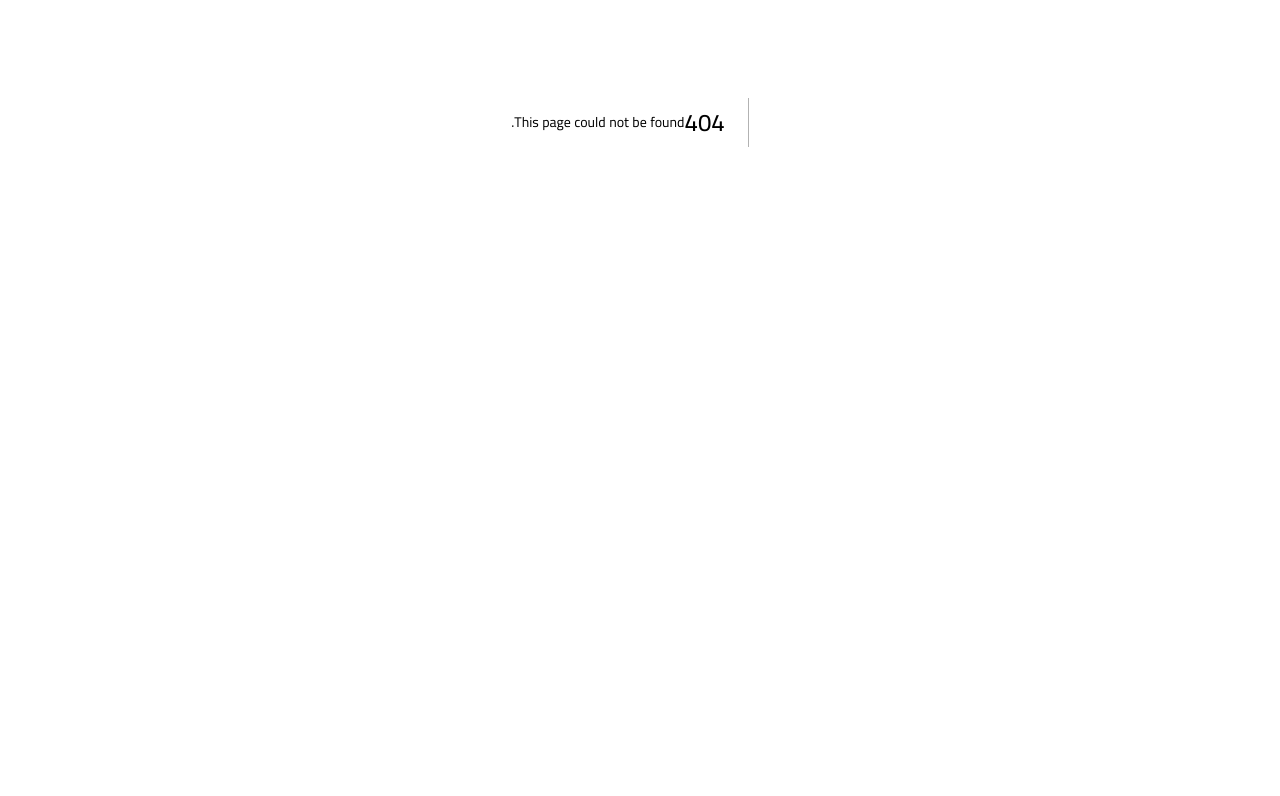
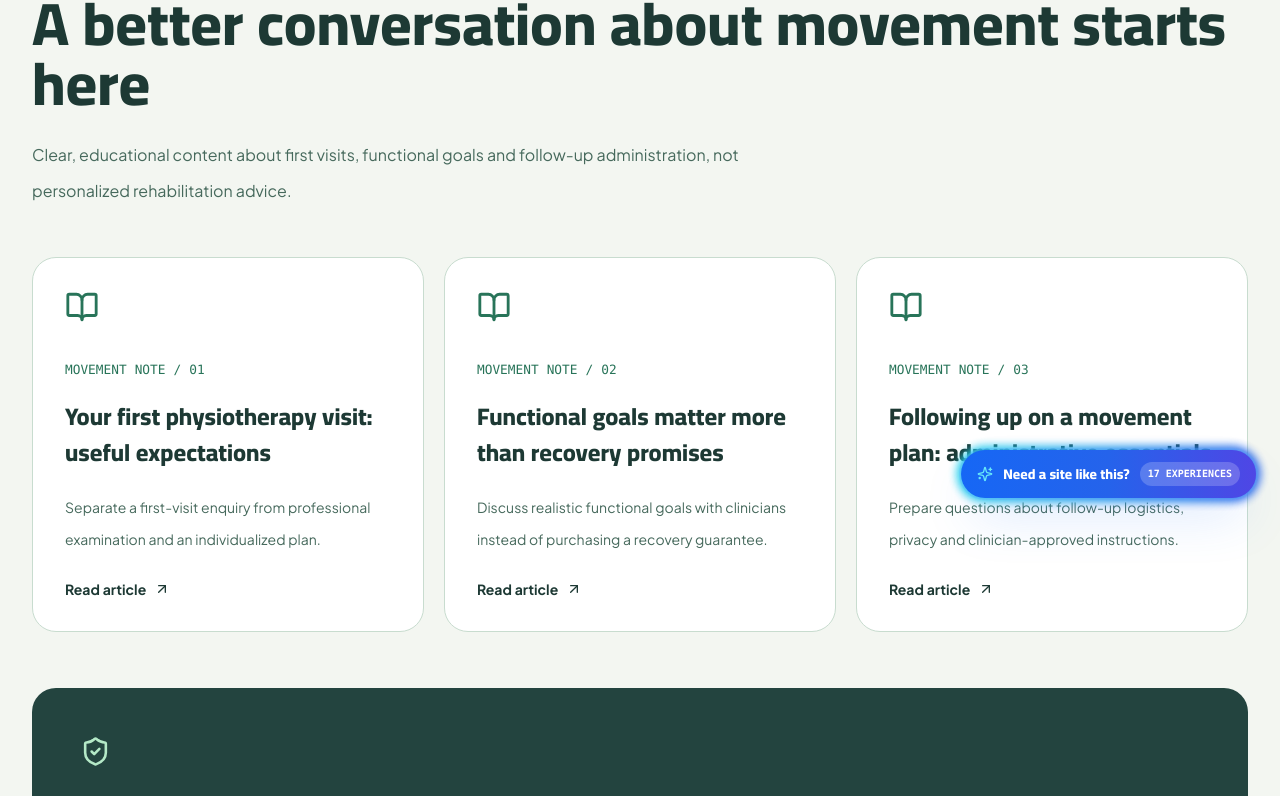
Before and after one commit to mykholy/mavvix_demos, a Next.js app: page /en/preview/physiotherapy/journal in a window 1280 px wide. Before the commit this address had no page. Shown: the part 278-1074 px from the top of the page. Before the commit the page ends 800 px from the top, so only its background shows below. Built offline with nearby package versions, Linux system fonts and the light colour scheme; a web font is replaced by a local one.

Commit message:
feat(motion-lab): authored journal/page.tsx informational clinic path

```diff
--- /dev/null
+++ b/src/app/[locale]/preview/physiotherapy/journal/page.tsx
@@ -0,0 +1,10 @@
+import Link from 'next/link';
+import type { Locale } from '@/lib/i18n/config';
+import { MOTION,motionPath,motionText } from '@/lib/verticals/physiotherapy/data';
+import { ArrowUpRight,BookOpen,ShieldCheck } from 'lucide-react';
+export default function MotionJournal({params:{locale}}:{params:{locale:Locale}}){
+ const ar=locale==='ar';return <div className="max-w-7xl mx-auto px-5 sm:px-8 py-20 sm:py-28"><p className="text-[#287459] text-xs tracking-widest font-bold">MOTION LAB / FIELD JOURNAL</p><h1 className="motion-display text-4xl sm:text-6xl font-black mt-5">{ar?'فهم التقييم والحركة قبل التواصل':'A better conversation about movement starts here'}</h1><p className="leading-9 text-[#46695C] max-w-3xl mt-6">{ar?'محتوى توضيحي عن الزيارة الأولى وفكرة الأهداف الوظيفية والمتابعة من غير نصائح أو تمارين شخصية.':'Clear, educational content about first visits, functional goals and follow-up administration, not personalized rehabilitation advice.'}</p>
+ <div className="grid lg:grid-cols-3 gap-5 mt-12">{MOTION.articles.map((a,i)=><Link key={a.slug} href={motionPath(locale,'journal/'+a.slug)} className="bg-white border border-[#C8DCCF] rounded-3xl p-8 min-h-[340px] flex flex-col hover:bg-[#E5F1E9]"><BookOpen size={34} className="text-[#287459]"/><small className="text-[#287459] font-mono mt-9">MOVEMENT NOTE / 0{i+1}</small><h2 className="font-extrabold text-2xl mt-5 leading-9">{motionText(a.title,locale)}</h2><p className="text-[#46695C] text-sm leading-8 mt-5">{motionText(a.summary,locale)}</p><span className="mt-auto pt-6 flex gap-2 items-center font-bold text-sm">{ar?'اقرأ التفاصيل':'Read article'}<ArrowUpRight size={16}/></span></Link>)}</div>
+ <section className="mt-14 bg-[#23443F] p-8 sm:p-12 rounded-3xl text-white"><ShieldCheck size={31} className="text-[#B4E9C7]"/><h2 className="motion-display text-3xl sm:text-4xl font-black mt-6">{ar?'المحتوى العام لا يحدد حالتك':'General content cannot decide personal care'}</h2><p className="text-[#D6EDE0] leading-9 text-sm mt-5">{ar?'لا تستخدم الموقع لتشخيص نفسك أو تحديد عدد الجلسات. المشغل الطبي الحقيقي فقط يمكنه مراجعة الحالة وملاءمة الخطة.':'Use a licensed professional for assessment; an online portfolio page cannot choose exercises, session counts or a treatment plan.'}</p><Link href={motionPath(locale,'appointment')} className="mt-7 inline-flex gap-2 items-center border-b border-[#B4E9C7] text-[#B4E9C7] text-sm font-bold">{ar?'نموذج استفسار توضيحي':'Example initial enquiry'}<ArrowUpRight size={16}/></Link></section>
+ </div>;
+}
```
